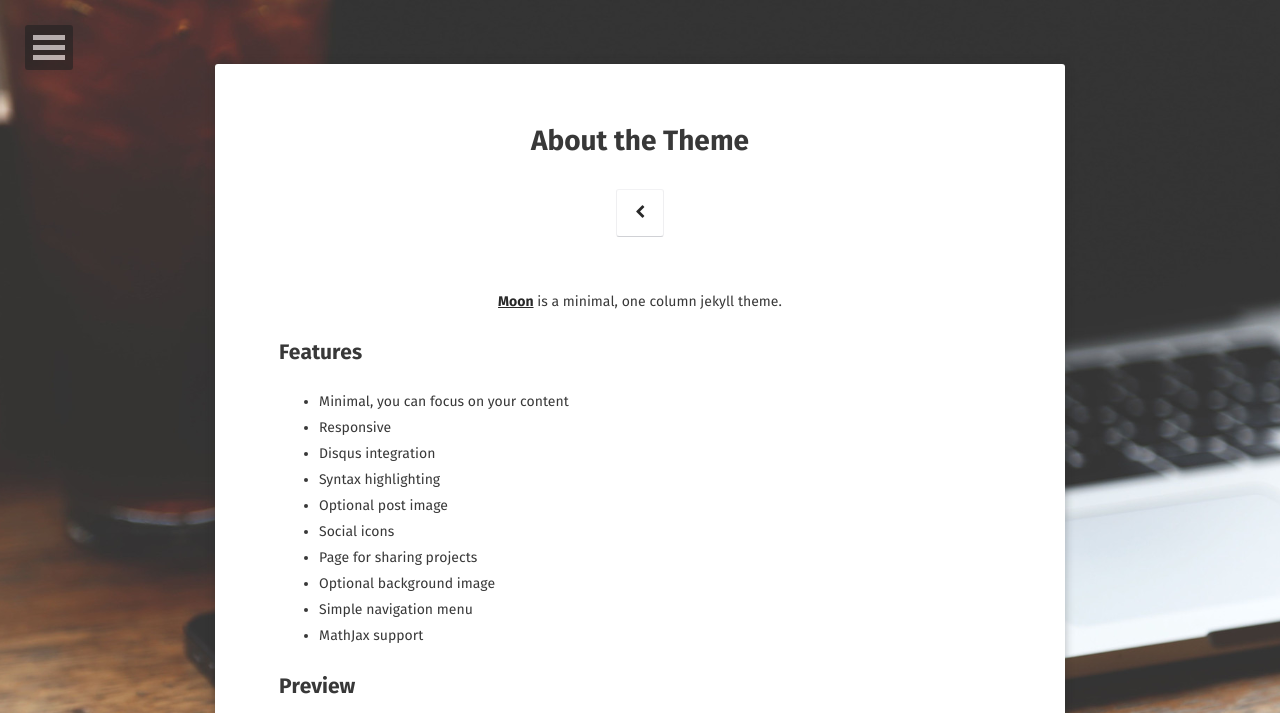
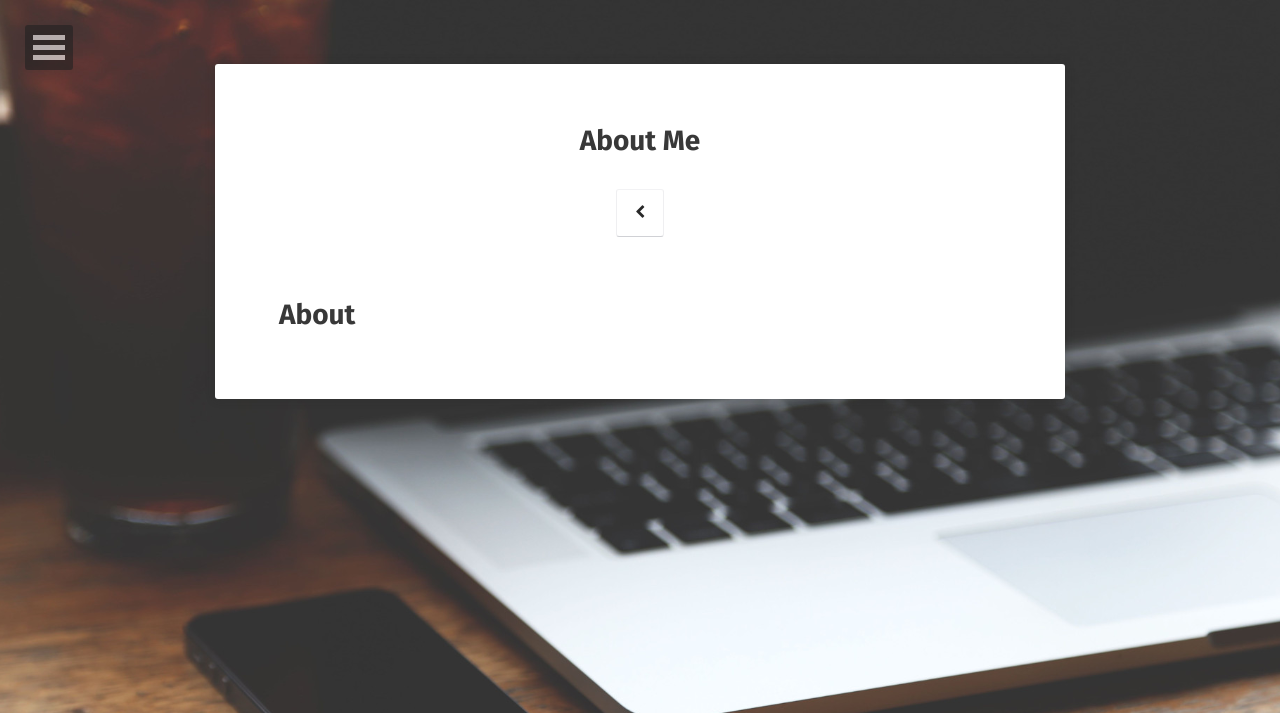
Before and after one commit to hgminh95/hgminh95.github.io, a Jekyll site: the page built from about/index.md, in a window 1280 px wide. Shown: the top 713 px of the page. Built offline with Jekyll 4.4.1, drawn with Linux system fonts in a browser that asks for light colours; some web fonts are replaced; some of the changed text lies outside the part shown; grey boxes are pictures that could not be loaded.

Commit message:
Remove about page's content

```diff
--- a/_config.yml
+++ b/_config.yml
@@ -1,7 +1,7 @@
 # Site
 title:              hgminh95
-bio:                'Minimal, one column jekyll theme.'
-description:        "Moon is a minimal, one column jekyll theme for your blog."
+bio:                'Bio here.'
+description:        "Description."
 reading_time:       true
 words_per_minute:   200
 logo:               'assets/img/logo.png'
--- a/about/index.md
+++ b/about/index.md
@@ -1,37 +1,9 @@
 ---
 layout: page
-title: About the Theme
+title: About Me
 tags: [about, Jekyll, theme, moon]
 date: 2016-03-21
 comments: false
 ---
 
-<center><a href="http://taylantatli.github.io/Moon"><b>Moon</b></a> is a minimal, one column jekyll theme.</center>
-
-## Features
-* Minimal, you can focus on your content
-* Responsive
-* Disqus integration
-* Syntax highlighting
-* Optional post image
-* Social icons
-* Page for sharing projects
-* Optional background image
-* Simple navigation menu
-* MathJax support
-
-## Preview
-
-{% capture images %}
-    https://cloud.githubusercontent.com/assets/754514/14509720/61c61058-01d6-11e6-93ab-0918515ecd56.png
-    https://cloud.githubusercontent.com/assets/754514/14509716/61ac6c8e-01d6-11e6-879f-8308883de790.png
-{% endcapture %}
-{% include gallery images=images caption="Screenshots of Moon Theme" cols=2 %}
-
-See a [live version of Moon](http://taylantatli.github.io/Moon) hosted on GitHub.
-
-## Getting Started
-
-To learn how to install and use this theme check out the [Setup Guide](http://taylantatli.me/Moon/moon-theme/) for more information.
-
-[Install Moon](https://github.com/TaylanTatli/Moon){: .btn}
+# About
```
